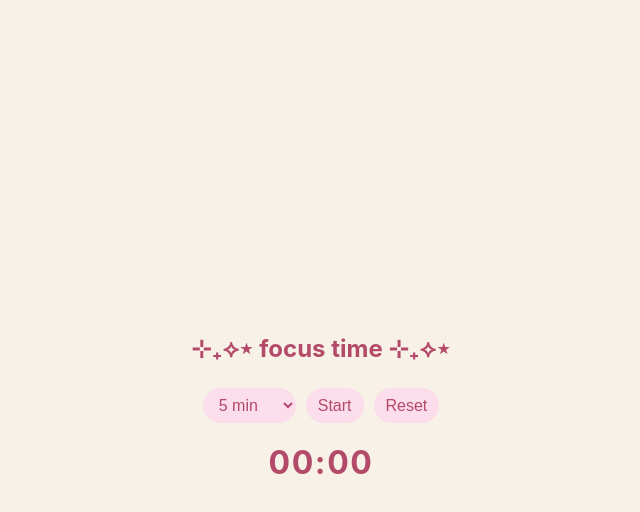
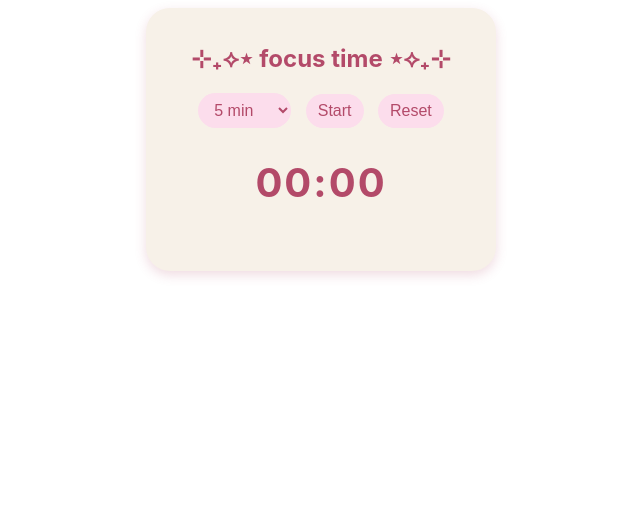
Before and after one commit to digitalforguru/cute-timer, a plain HTML site: page index.html in a window 1280 px wide. Shown: the whole page, without its empty margins (319-959 px from the left). Drawn offline with Linux system fonts and the light colour scheme.

Commit message:
Update index.html

```diff
--- a/index.html
+++ b/index.html
@@ -5,57 +5,77 @@
 <meta name="viewport" content="width=device-width, initial-scale=1" />
 <title>Focus Time</title>
 <style>
-  body {
+  /* Wrapper to control size and aspect ratio */
+  .widget-wrapper {
+    width: 100%;
+    max-width: 350px;          /* max width to keep it small */
+    aspect-ratio: 4 / 3;       /* maintain height proportional to width */
+    margin: 0 auto;            /* center horizontally */
+    overflow: hidden;
+    background: #f7f1e8;
+    border-radius: 1.5rem;
+    box-shadow: 0 4px 12px rgba(179, 74, 105, 0.2);
+    padding: 20px;
+    box-sizing: border-box;
     display: flex;
-  justify-content: center;  /* centers horizontally */
-  align-items: center;      /* centers vertically */
-  height: 100vh;            /* full viewport height */
-  margin: 0;
+    flex-direction: column;
+    align-items: center;
     font-family: 'Inter', sans-serif;
-  background: #f7f1e8;
     color: #b34a69;
-  flex-direction: column;   /* stack content vertically */
   }
 
-#time {
-  font-size: 2rem;          /* smaller size */
-  margin-top: 20px;
-  font-weight: 700;
-  letter-spacing: 0.05em;
+  h1 {
+    margin-bottom: 20px;
+    font-size: 1.5rem;
     text-align: center;
   }
 
-div {
-  display: flex;
-  gap: 10px;
-  justify-content: center;
-  margin-top: 15px;
-}
-
   select, button {
-  font-size: 1rem;          /* smaller buttons */
+    font-size: 1rem;           /* relative smaller font */
     padding: 8px 12px;
     border-radius: 9999px;
     border: none;
     background-color: #fcddec;
     color: #b34a69;
     cursor: pointer;
+    margin: 0 5px;
     transition: background-color 0.3s ease;
   }
-
   select:hover, button:hover {
     background-color: #f9bbca;
   }
 
+  #time {
+    font-size: 2.5rem;         /* smaller but still visible */
+    margin-top: 30px;
+    font-weight: 700;
+    letter-spacing: 0.05em;
+  }
+
+  /* Responsive text scaling */
+  @media (max-width: 400px) {
+    .widget-wrapper {
+      max-width: 90vw;
+      padding: 15px;
+    }
     h1 {
-  font-size: 1.5rem;        /* smaller heading */
-  margin-bottom: 10px;
-  text-align: center;
+      font-size: 1.3rem;
+    }
+    select, button {
+      font-size: 0.9rem;
+      padding: 6px 10px;
+      margin: 0 3px;
+    }
+    #time {
+      font-size: 2rem;
+      margin-top: 20px;
+    }
   }
 </style>
 </head>
 <body>
-<h1> ⊹₊⟡⋆ focus time ⊹₊⟡⋆  </h1>
+  <div class="widget-wrapper">
+    <h1>⊹₊⟡⋆ focus time ⋆⟡₊⊹</h1>
     <div>
       <select id="minutes">
         <option value="5">5 min</option>
@@ -68,16 +88,13 @@ h1 {
       <button id="reset">Reset</button>
     </div>
     <div id="time">00:00</div>
-
-<!-- Added audio element here -->
-<audio id="alarm-sound" src="https://actions.google.com/sounds/v1/alarms/digital_watch_alarm_long.ogg" preload="auto"></audio>
+  </div>
 
 <script>
   const startBtn = document.getElementById('start');
   const resetBtn = document.getElementById('reset');
   const timeDisplay = document.getElementById('time');
   const minutesSelect = document.getElementById('minutes');
-  const alarmSound = document.getElementById('alarm-sound');
 
   let countdown;
   let totalSeconds = 0;
@@ -94,14 +111,11 @@ h1 {
     totalSeconds = parseInt(minutesSelect.value) * 60;
     remainingSeconds = totalSeconds;
     updateDisplay(remainingSeconds);
-
     countdown = setInterval(() => {
       remainingSeconds--;
       updateDisplay(remainingSeconds);
-
       if (remainingSeconds <= 0) {
         clearInterval(countdown);
-        alarmSound.play(); // Play the soft alarm sound here
         alert('time’s up! take a break .𖥔 ݁ ˖');
       }
     }, 1000);
```
Lines whose indentation alone changed are shown as unchanged.
